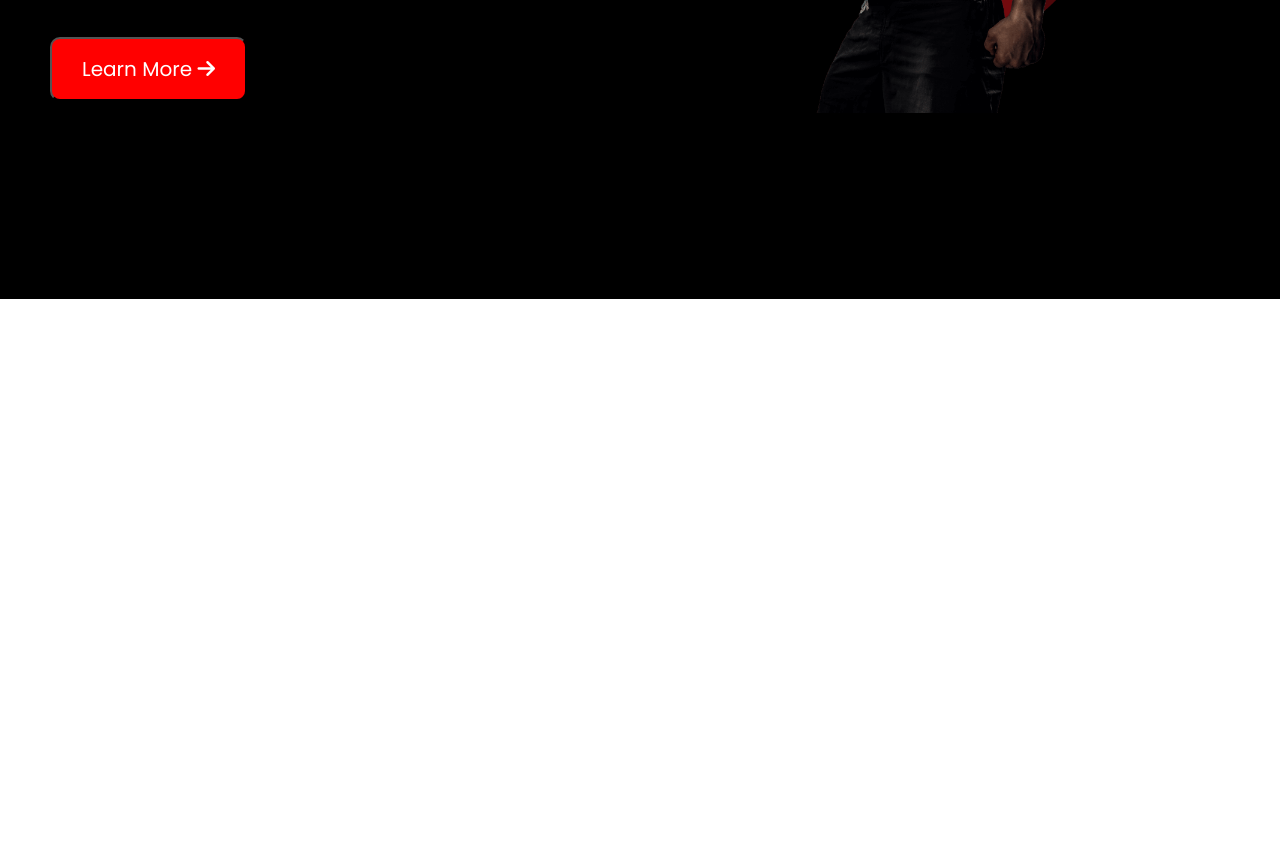
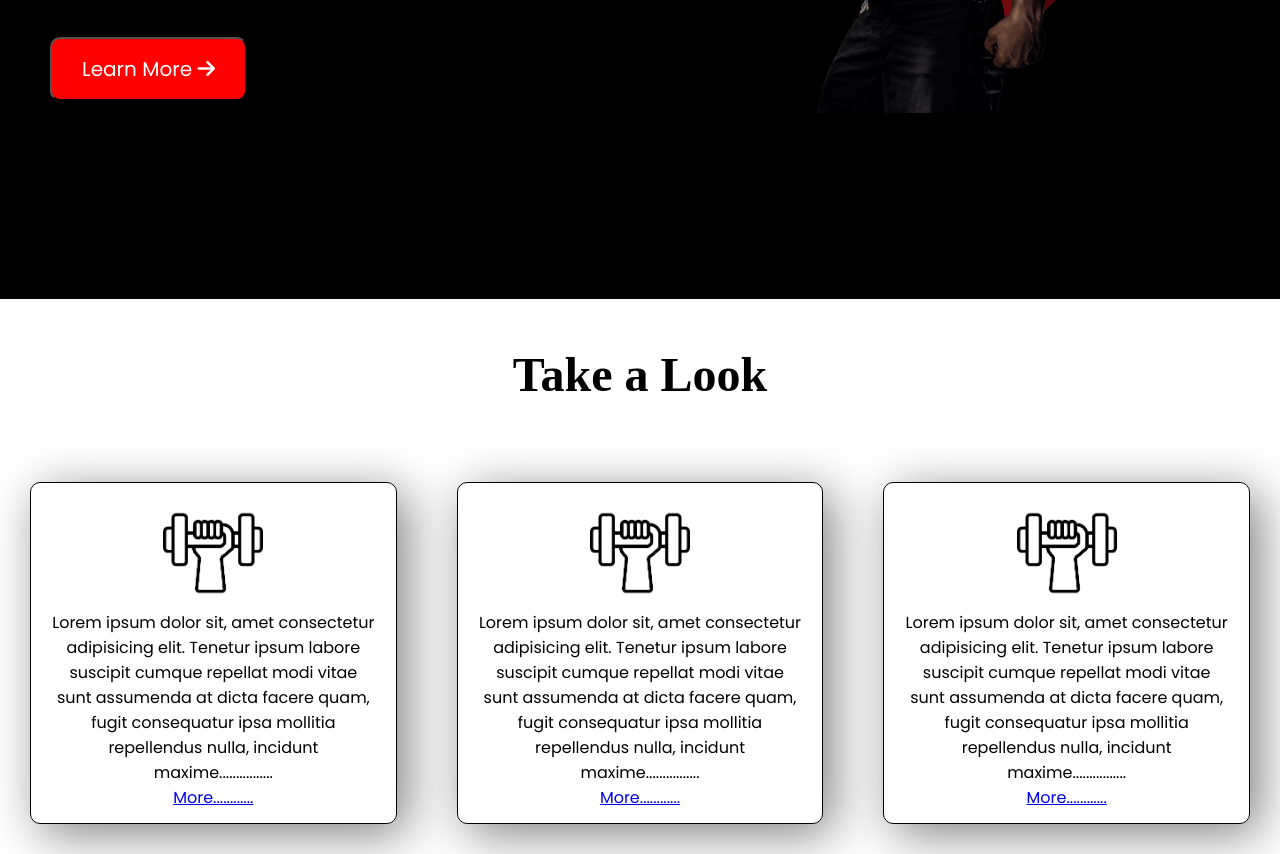
Before and after one commit to RJJubair42/Gym-practice-project, a plain HTML site: page index.html in a window 1280 px wide. Shown: the part 578-1432 px from the top of the page. Before the commit the page ends 877 px from the top, so only its background shows below. Drawn offline with Linux system fonts and the light colour scheme.

Commit message:
card section added

```diff
--- a/css/style.css
+++ b/css/style.css
@@ -75,3 +75,35 @@
   background-color: #0000ff;
   cursor: pointer;
 }
+.card-section h1 {
+  font-size: 3rem;
+  font-weight: 700;
+  font-family: "Times New Roman", Times, serif;
+  margin-top: 3rem;
+  text-align: center;
+}
+.card-flexible {
+  display: flex;
+  justify-content: space-evenly;
+  margin-top: 50px;
+}
+.gym-icon {
+  width: 100px;
+  height: 100px;
+}
+.card1 {
+  height: 300px;
+  box-shadow: 10px 10px 50px #808080;
+  padding: 20px;
+  margin: 30px;
+  border: 1px solid #000000;
+  border-radius: 10px;
+  text-align: center;
+}
+.card1:hover {
+  background-color: rgba(0, 0, 0, 0.505);
+  color: #ffffff;
+  margin-top: -20px;
+  border: 1px solid #ff0000;
+  transition: 0.5s;
+}
--- a/index.html
+++ b/index.html
@@ -46,5 +46,25 @@
         </div>
       </section>
     </header>
+    <section class="card-section">
+      <h1>Take a Look</h1>
+      <div class="card-flexible">
+        <div class="card1">
+          <img class="gym-icon" src="images/package/icon1.png" alt="">
+          <p>Lorem ipsum dolor sit, amet consectetur adipisicing elit. Tenetur ipsum labore suscipit cumque repellat modi vitae sunt assumenda at dicta facere quam, fugit consequatur ipsa mollitia repellendus nulla, incidunt maxime................</p>
+          <a href="#">More............</a>
+        </div>
+        <div class="card1">
+          <img class="gym-icon" src="images/package/icon1.png" alt="">
+          <p>Lorem ipsum dolor sit, amet consectetur adipisicing elit. Tenetur ipsum labore suscipit cumque repellat modi vitae sunt assumenda at dicta facere quam, fugit consequatur ipsa mollitia repellendus nulla, incidunt maxime................</p>
+          <a href="#">More............</a>
+        </div>
+        <div class="card1">
+          <img class="gym-icon" src="images/package/icon1.png" alt="">
+          <p>Lorem ipsum dolor sit, amet consectetur adipisicing elit. Tenetur ipsum labore suscipit cumque repellat modi vitae sunt assumenda at dicta facere quam, fugit consequatur ipsa mollitia repellendus nulla, incidunt maxime................</p>
+          <a href="#">More............</a>
+        </div>
+      </div>
+    </section>
   </body>
 </html>
```
